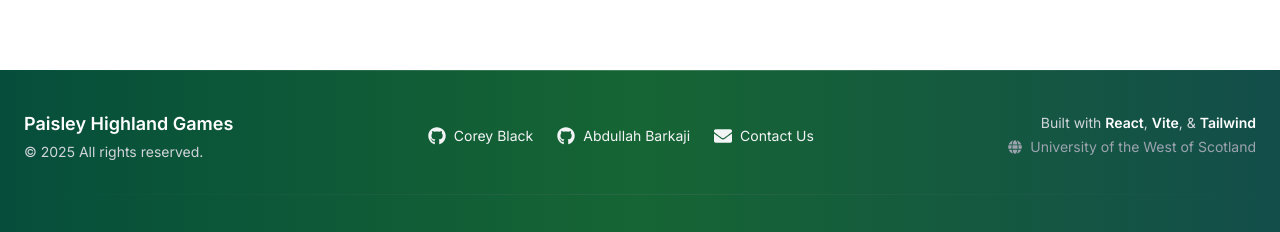
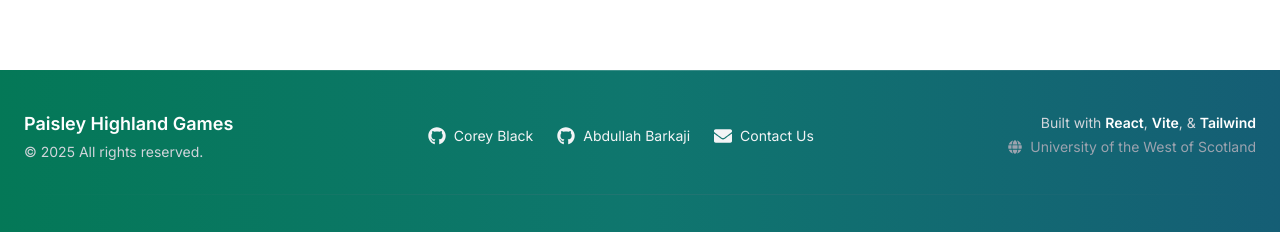
Before and after one commit to kawrae/Paisley-Highland-Games, a React (Vite) app in the folder frontend/: page /events in a window 1280 px wide. Shown: the part 565-797 px from the top of the page. Built offline with nearby package versions, Linux system fonts and the light colour scheme; no server answers.

Commit message:
Update Footer.tsx
-tweak gradient

```diff
--- a/frontend/src/components/Footer.tsx
+++ b/frontend/src/components/Footer.tsx
@@ -9,7 +9,7 @@ export default function Footer() {
       initial={{ opacity: 0, y: 20 }}
       animate={{ opacity: 1, y: 0 }}
       transition={{ duration: 0.5 }}
-      className="relative mt-20 bg-gradient-to-r from-emerald-900 via-green-800 to-teal-900 text-gray-100 py-10 before:absolute before:top-0 before:left-0 before:w-full before:h-[1px] before:bg-gradient-to-r before:from-transparent before:via-white/20 before:to-transparent"
+      className="relative mt-20 bg-gradient-to-r from-emerald-700 via-teal-700 to-cyan-800 text-gray-100 py-10 before:absolute before:top-0 before:left-0 before:w-full before:h-[1px] before:bg-gradient-to-r before:from-transparent before:via-white/20 before:to-transparent"
     >
       <div className="container mx-auto px-6 flex flex-col md:flex-row justify-between items-center gap-6">
         {/* Left side */}
```
